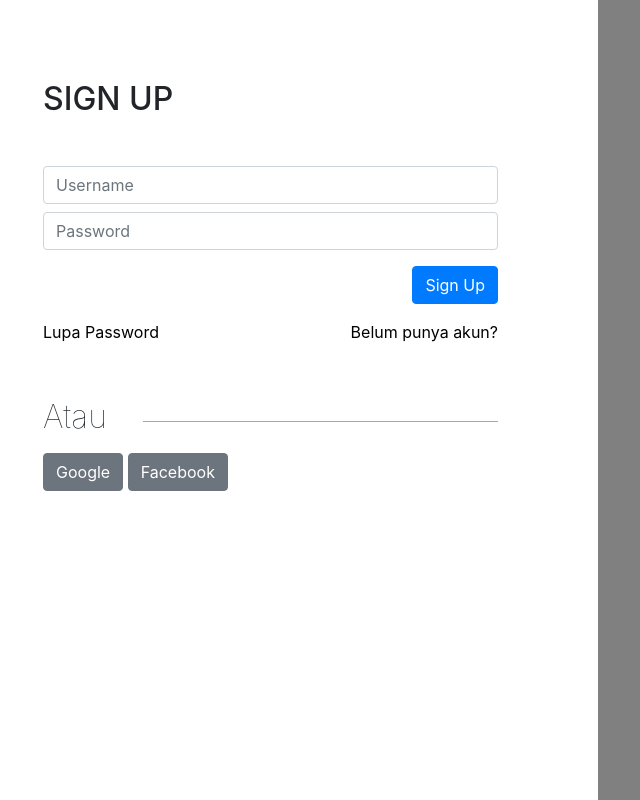
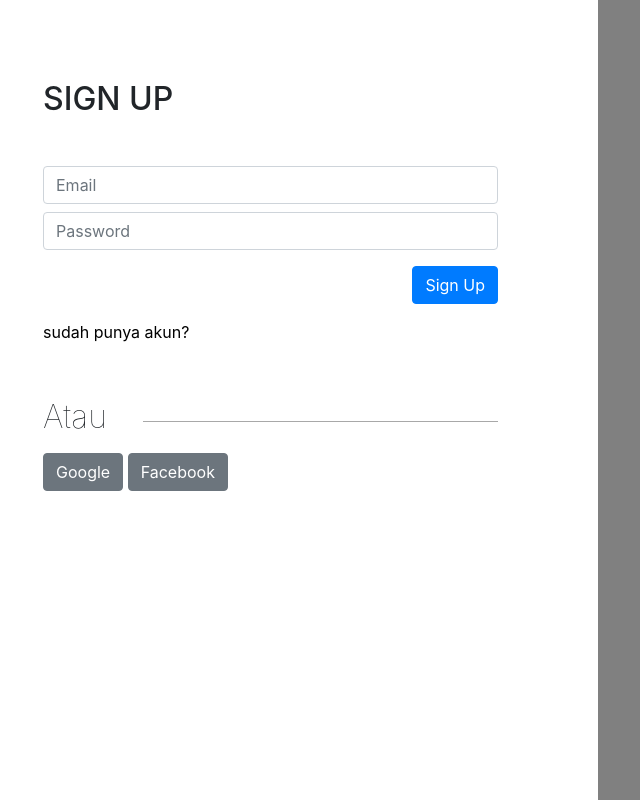
Before and after one commit to MaulanaAlirridlo/natsa, a PHP site: page /signup.php in a window 1280 px wide. Shown: the whole page, without its empty margins (42-682 px from the left). Run offline with PHP 8.4, Linux system fonts and the light colour scheme.

Commit message:
Update Filter, KatalogDesc, Login, Signup

```diff
--- a/assets/css/filter.css
+++ b/assets/css/filter.css
@@ -1,9 +1,6 @@
 .filter{
-  position: fixed;
   z-index: 9999;
-  height: calc(100vh - 56px);
-  width: calc(16% - 15px);
-  padding: 8px 0px 0 48px;
+  padding: 8px 28px 0 48px;
 }
 .filter a{
   width: 100%;
--- a/index.php
+++ b/index.php
@@ -21,10 +21,10 @@
 <body>
   <?php include('./layouts/navbar.php') ?>
   <div class="row">
-    <div class="col-2">
+    <div class="col-2 bg-light filter-container p-0">
       <?php include('./layouts/filter.php') ?>
     </div>
-    <div class="col">
+    <div class="col katalog-container">
       <?php include('./layouts/katalog.php') ?>
     </div>
   </div>
--- a/layouts/filter.php
+++ b/layouts/filter.php
@@ -1,4 +1,4 @@
-<div class="bg-light filter">
+<div class="filter">
   <div class="row text-center">
     <form method="post" action="">
       <div class="form-group">
@@ -65,6 +65,9 @@
             <?php echo referenceDropdown($conn, "irigasi_sawah")."<br>"; ?>
           </select>
         </div>
+        <div class="filter-search">
+          <button class="btn btn-secondary float-right mt-2 rounded-pill">Cari</button>
+        </div>
       </div>
     </form>
   </div>
--- a/layouts/katalog.desc.php
+++ b/layouts/katalog.desc.php
@@ -37,5 +37,8 @@
       <h4 class="desc-harga">Harga</h4>
       <p class="desc-alamat">desc</p>
     </div>
+    <div class="filter-search">
+      <button class="btn btn-secondary float-right mt-5 rounded-pill">Detail</button>
+    </div>
   </div>
 </div>
--- a/login.php
+++ b/login.php
@@ -18,7 +18,7 @@
         <h2>LOGIN</h2>
         <div class="form-group my-5 d-block">
           <form action="Post">
-            <input type="text" name="username" placeholder="Username" class="form-control my-2" />
+            <input type="email" name="email" placeholder="Email" class="form-control my-2" />
             <input type="password" name="password" placeholder="Password" class="form-control my-2" />
             <input type="submit" class="btn btn-primary float-right my-2" value="Log In" />
           </form>
--- a/signup.php
+++ b/signup.php
@@ -18,15 +18,14 @@
         <h2>SIGN UP</h2>
         <div class="form-group my-5 d-block">
           <form action="Post">
-            <input type="text" name="username" placeholder="Username" class="form-control my-2" />
+            <input type="email" name="email" placeholder="Email" class="form-control my-2" />
             <input type="password" name="password" placeholder="Password" class="form-control my-2" />
             <input type="submit" class="btn btn-primary float-right my-2" value="Sign Up" />
           </form>
         </div>
         <div class="ask mt-2 w-100 d-inline-block">
           <p>
-            <a href="#" class="float-left">Lupa Password</a>
-            <a href="#" class="float-right">Belum punya akun?</a>
+            <a href="#" class="float-left">sudah punya akun?</a>
           </p>
         </div>
         <h2 class="mt-5 or">Atau</h2>
```
Also changed, not shown: assets/css/index.css (+9 -0 lines).
